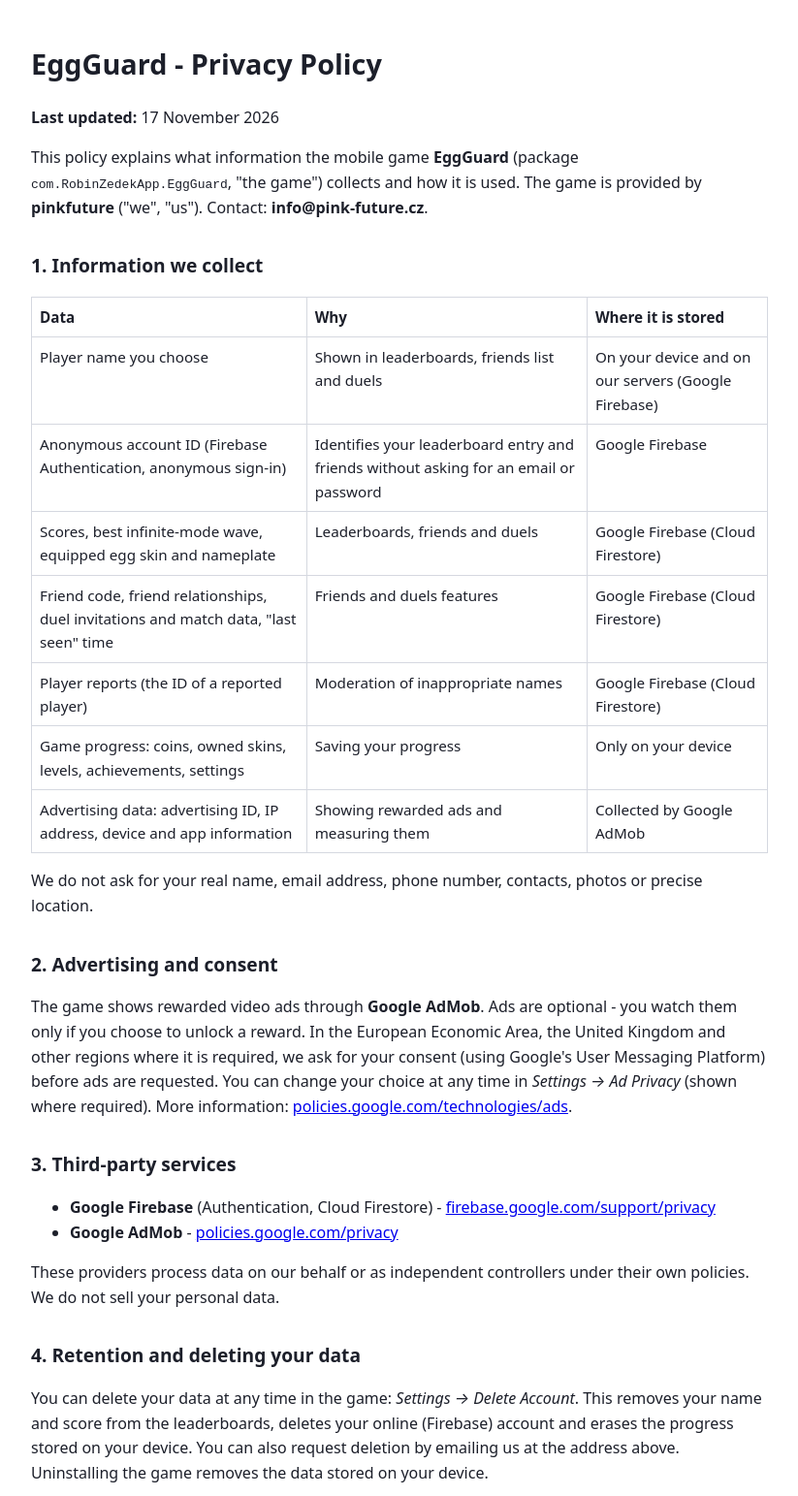
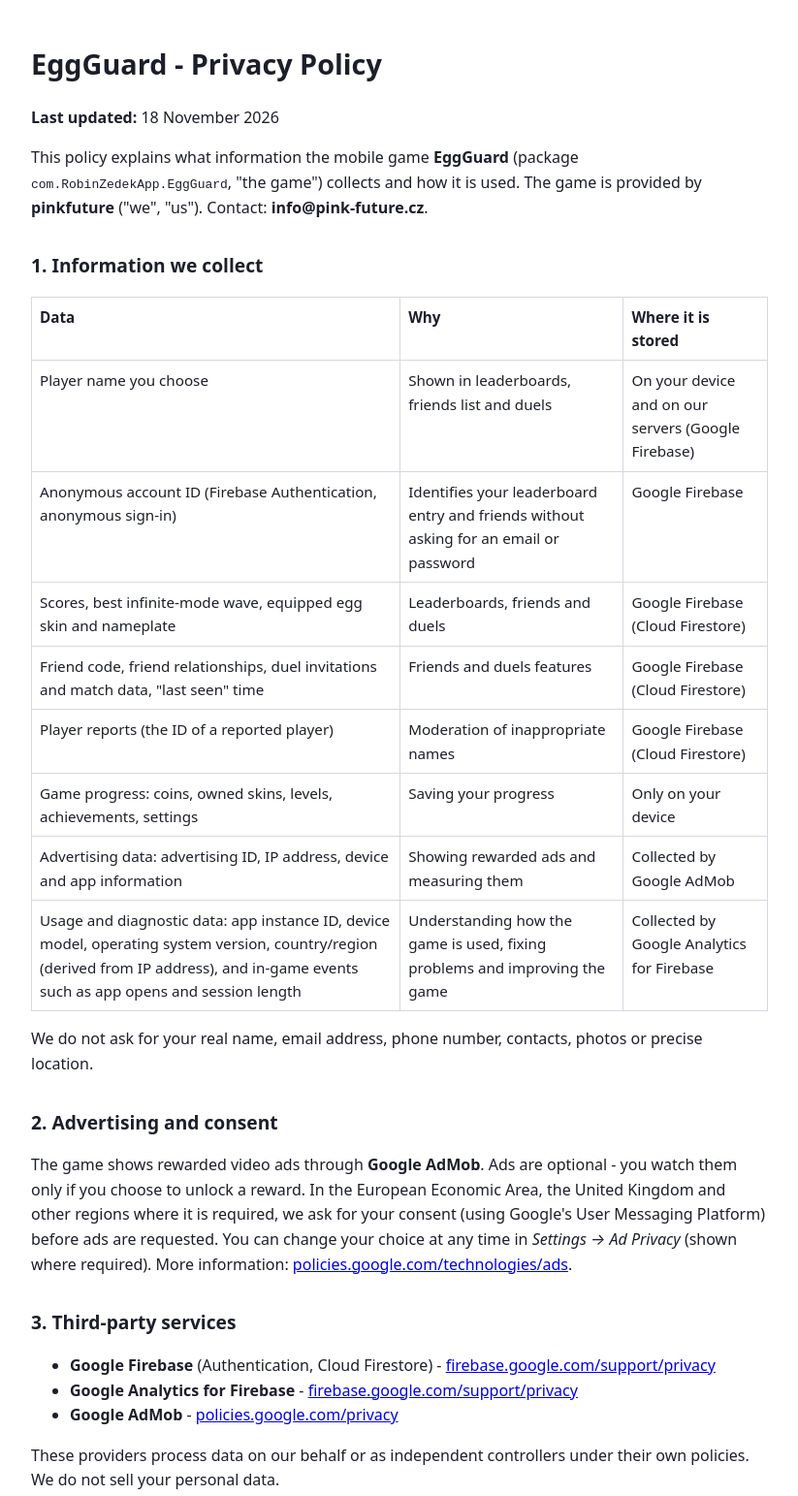
Before and after one commit to Robin-Zedek/eggguard-privacy, a plain HTML site: page index.html in a window 1280 px wide. Shown: the top 1543 px of the page at 97% size, without its empty margins (228-1051 px from the left). Drawn offline with Linux system fonts and the light colour scheme.

Commit message:
Add Google Analytics for Firebase to privacy policy
Co-Authored-By: Claude Opus 5.5 <noreply@anthropic.com>

```diff
--- a/index.html
+++ b/index.html
@@ -13,7 +13,7 @@
 </head>
 <body>
 <h1>EggGuard - Privacy Policy</h1>
-<p><strong>Last updated:</strong> 17 November 2026</p>
+<p><strong>Last updated:</strong> 18 November 2026</p>
 <p>This policy explains what information the mobile game <strong>EggGuard</strong> (package <code>com.RobinZedekApp.EggGuard</code>, "the game") collects and how it is used. The game is provided by <strong>pinkfuture</strong> ("we", "us"). Contact: <strong>info@pink-future.cz</strong>.</p>
 
 <h2>1. Information we collect</h2>
@@ -26,6 +26,7 @@
 <tr><td>Player reports (the ID of a reported player)</td><td>Moderation of inappropriate names</td><td>Google Firebase (Cloud Firestore)</td></tr>
 <tr><td>Game progress: coins, owned skins, levels, achievements, settings</td><td>Saving your progress</td><td>Only on your device</td></tr>
 <tr><td>Advertising data: advertising ID, IP address, device and app information</td><td>Showing rewarded ads and measuring them</td><td>Collected by Google AdMob</td></tr>
+<tr><td>Usage and diagnostic data: app instance ID, device model, operating system version, country/region (derived from IP address), and in-game events such as app opens and session length</td><td>Understanding how the game is used, fixing problems and improving the game</td><td>Collected by Google Analytics for Firebase</td></tr>
 </table>
 <p>We do not ask for your real name, email address, phone number, contacts, photos or precise location.</p>
 
@@ -35,6 +36,7 @@
 <h2>3. Third-party services</h2>
 <ul>
 <li><strong>Google Firebase</strong> (Authentication, Cloud Firestore) - <a href="https://firebase.google.com/support/privacy">firebase.google.com/support/privacy</a></li>
+<li><strong>Google Analytics for Firebase</strong> - <a href="https://firebase.google.com/support/privacy">firebase.google.com/support/privacy</a></li>
 <li><strong>Google AdMob</strong> - <a href="https://policies.google.com/privacy">policies.google.com/privacy</a></li>
 </ul>
 <p>These providers process data on our behalf or as independent controllers under their own policies. We do not sell your personal data.</p>
```
